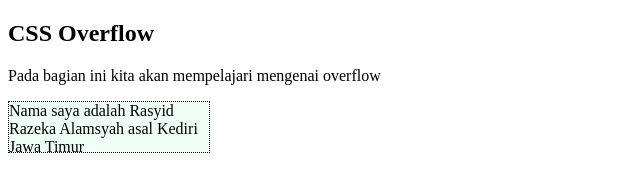
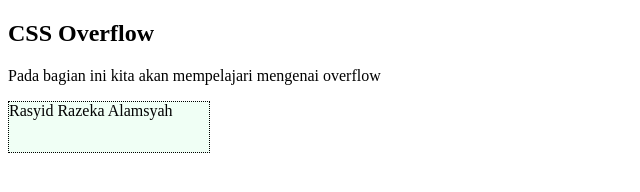
Before and after one commit to rasyidrazeka/minggu3, a plain HTML site: page overflow.html in a window 1280 px wide. Shown: the whole page, without its empty margins (0-640 px from the left). Drawn offline with Linux system fonts and the light colour scheme.

Commit message:
update minggu 3

```diff
--- a/overflow.html
+++ b/overflow.html
@@ -8,7 +8,7 @@
         <h2>CSS Overflow</h2>
         <p>Pada bagian ini kita akan mempelajari mengenai overflow</p>
         <div>
-            Nama saya adalah Rasyid Razeka Alamsyah asal Kediri Jawa Timur
+            Rasyid Razeka Alamsyah
         </div>
     </body>
 </html>
```
